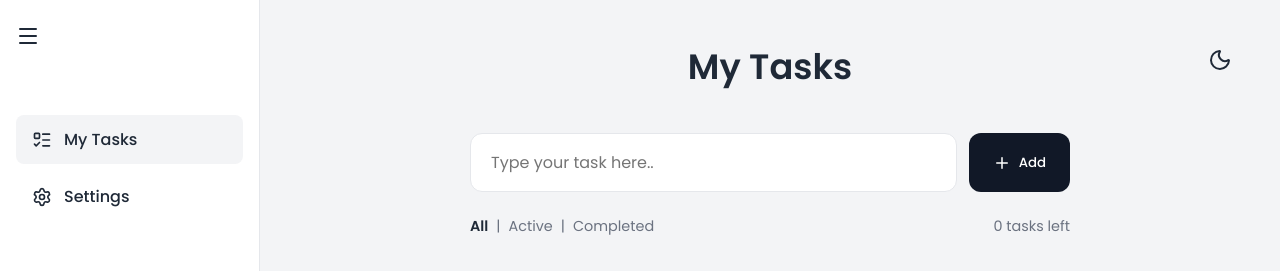
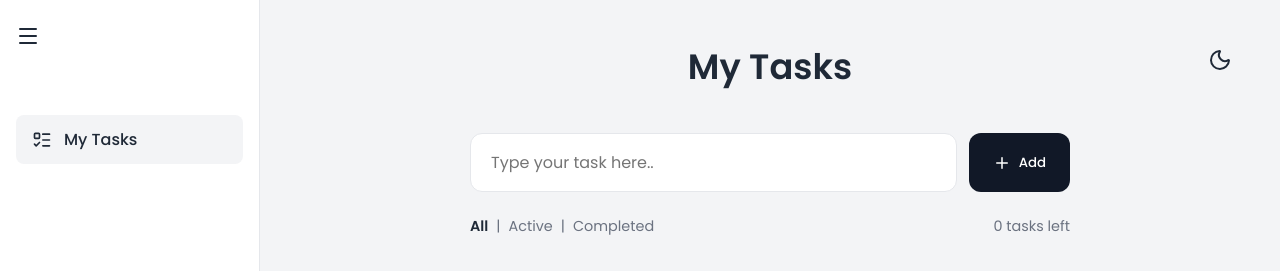
Before and after one commit to Nilson-Rodrigo/to-do-list, a React (Vite) app: page / in a window 1280 px wide. Shown: the top 271 px of the page. Built offline with nearby package versions, Linux system fonts and the light colour scheme.

Commit message:
style: remove itens de configuracao e perfil nao utilizados na sidebar

```diff
--- a/src/App.tsx
+++ b/src/App.tsx
@@ -114,10 +114,6 @@ function App() {
             <ListTodo size={20} />
             <span>My Tasks</span>
           </div>
-          <div className="nav-item">
-            <Settings size={20} />
-            <span>Settings</span>
-          </div>
         </nav>
       </aside>
 
```
